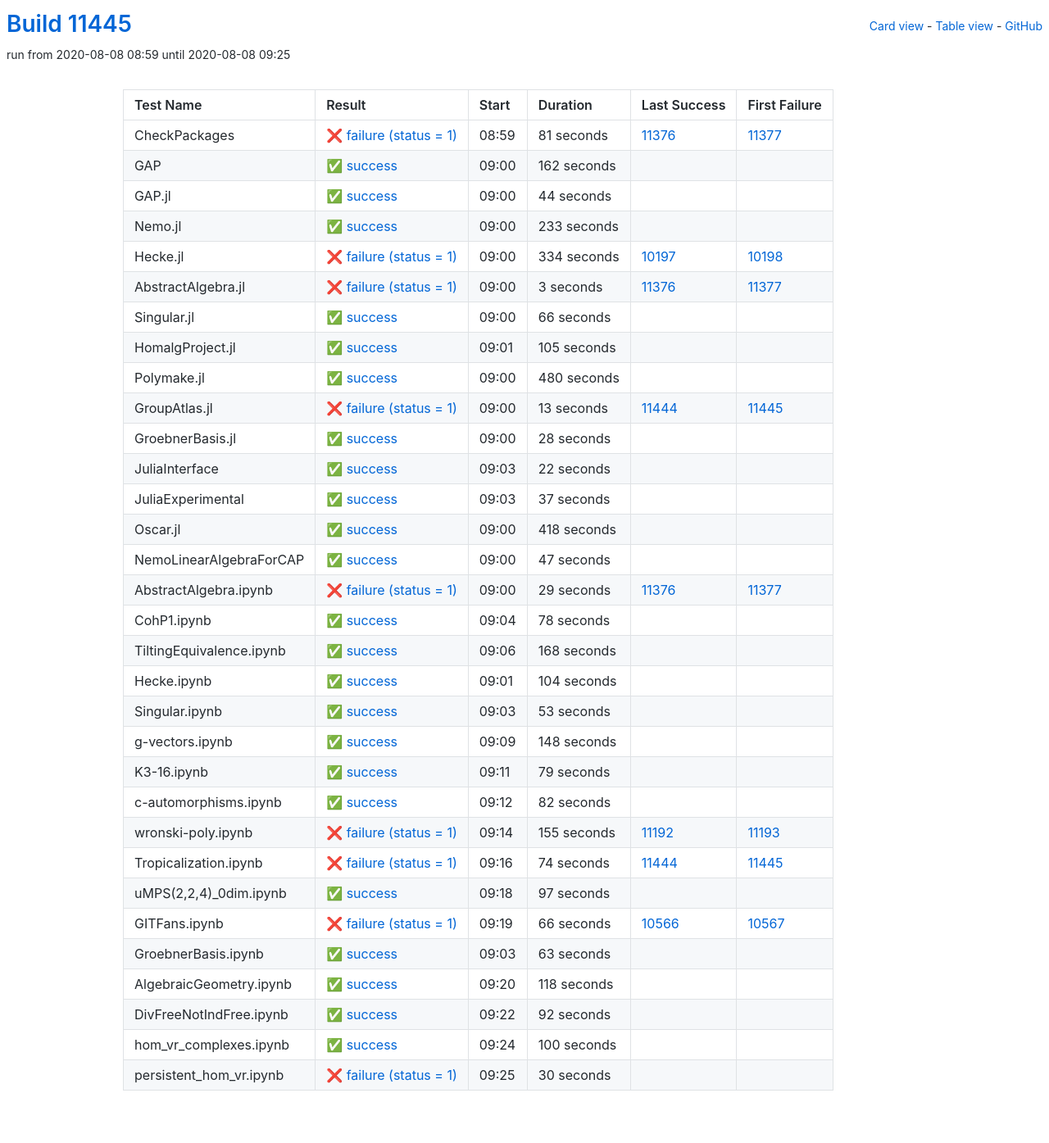
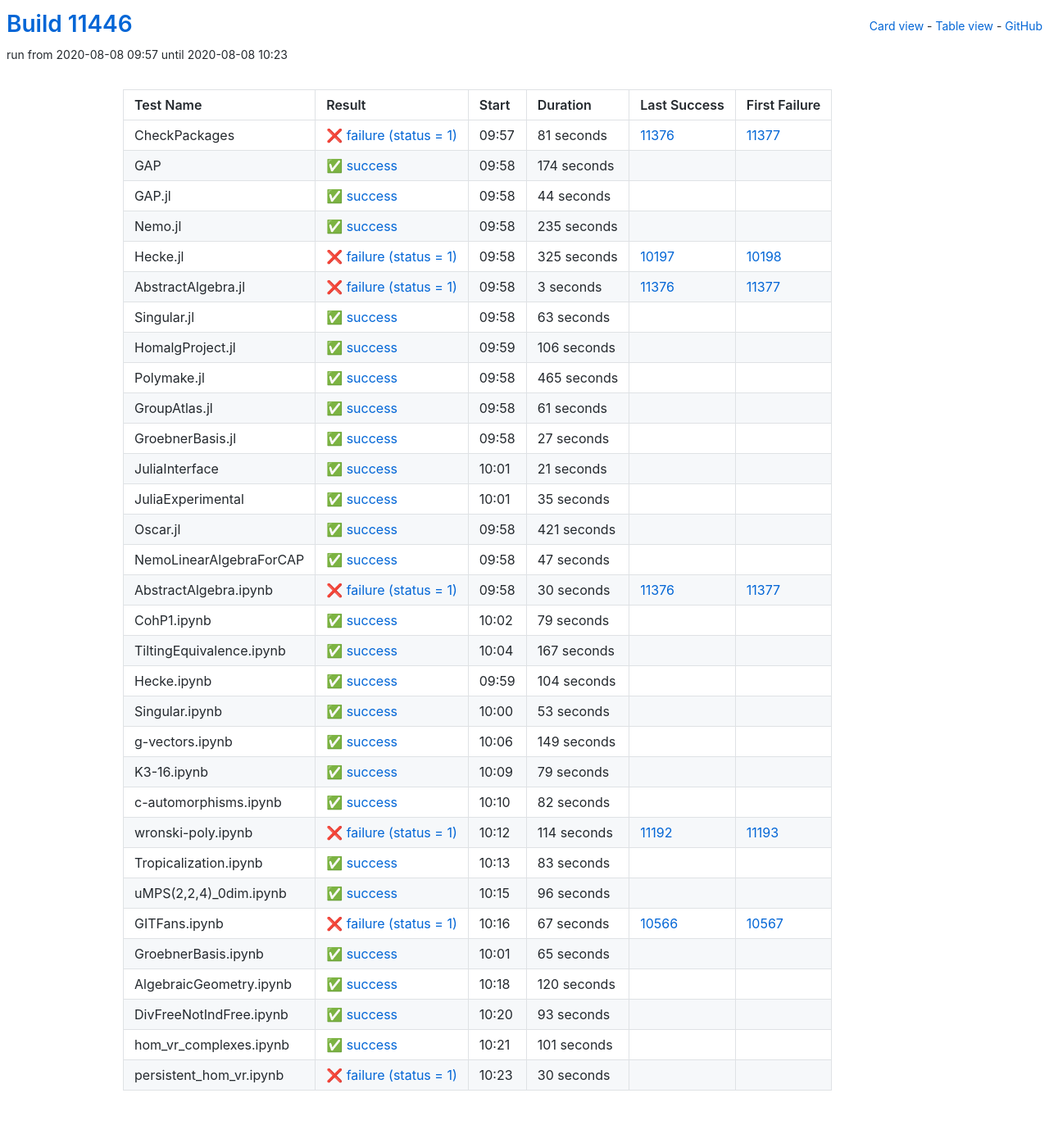
Before and after one commit to oscar-system/oscar-ci-status, a Jekyll site: the page built from table.html, in a window 1280 px wide. Shown: the whole page at 82% size. Built offline with Jekyll 4.4.1, drawn with Linux system fonts in a browser that asks for light colours.

Commit message:
Build #11446

```diff
--- a/_data/ci.yml
+++ b/_data/ci.yml
@@ -1,6 +1,6 @@
 ---
-build: 11445
-build_url: https://oscarci.mathematik.uni-kl.de/job/oscar/11445/
+build: 11446
+build_url: https://oscarci.mathematik.uni-kl.de/job/oscar/11446/
 job: oscar
 organization: oscar-system
 repo: oscar-ci-status
@@ -8,8 +8,8 @@
 tests:
 - name: CheckPackages
   id: checkpackages
-  log: https://oscarci.mathematik.uni-kl.de/job/oscar/11445/artifact/logs/build-11445/CheckPackages.log
-  start: 2020-08-08 08:59
+  log: https://oscarci.mathematik.uni-kl.de/job/oscar/11446/artifact/logs/build-11446/CheckPackages.log
+  start: 2020-08-08 09:57
   success: false
   exitcode: 1
   status: failure
@@ -20,20 +20,20 @@
   first_failure_url: https://oscarci.mathematik.uni-kl.de/job/oscar/11377/
 - name: GAP
   id: gap
-  log: https://oscarci.mathematik.uni-kl.de/job/oscar/11445/artifact/logs/build-11445/GAP.log
-  start: 2020-08-08 09:00
+  log: https://oscarci.mathematik.uni-kl.de/job/oscar/11446/artifact/logs/build-11446/GAP.log
+  start: 2020-08-08 09:58
   success: true
   exitcode: 0
   status: success
-  duration: 162
+  duration: 174
   last_success: false
   last_success_url:
   first_failure: false
   first_failure_url:
 - name: GAP.jl
   id: gap-jl
-  log: https://oscarci.mathematik.uni-kl.de/job/oscar/11445/artifact/logs/build-11445/GAP.jl.log
-  start: 2020-08-08 09:00
+  log: https://oscarci.mathematik.uni-kl.de/job/oscar/11446/artifact/logs/build-11446/GAP.jl.log
+  start: 2020-08-08 09:58
   success: true
   exitcode: 0
   status: success
@@ -44,32 +44,32 @@
   first_failure_url:
 - name: Nemo.jl
   id: nemo-jl
-  log: https://oscarci.mathematik.uni-kl.de/job/oscar/11445/artifact/logs/build-11445/Nemo.jl.log
-  start: 2020-08-08 09:00
+  log: https://oscarci.mathematik.uni-kl.de/job/oscar/11446/artifact/logs/build-11446/Nemo.jl.log
+  start: 2020-08-08 09:58
   success: true
   exitcode: 0
   status: success
-  duration: 233
+  duration: 235
   last_success: false
   last_success_url:
   first_failure: false
   first_failure_url:
 - name: Hecke.jl
   id: hecke-jl
-  log: https://oscarci.mathematik.uni-kl.de/job/oscar/11445/artifact/logs/build-11445/Hecke.jl.log
-  start: 2020-08-08 09:00
+  log: https://oscarci.mathematik.uni-kl.de/job/oscar/11446/artifact/logs/build-11446/Hecke.jl.log
+  start: 2020-08-08 09:58
   success: false
   exitcode: 1
   status: failure
-  duration: 334
+  duration: 325
   last_success: 10197
   last_success_url: https://oscarci.mathematik.uni-kl.de/job/oscar/10197/
   first_failure: 10198
   first_failure_url: https://oscarci.mathematik.uni-kl.de/job/oscar/10198/
 - name: AbstractAlgebra.jl
   id: abstractalgebra-jl
-  log: https://oscarci.mathematik.uni-kl.de/job/oscar/11445/artifact/logs/build-11445/AbstractAlgebra.jl.log
-  start: 2020-08-08 09:00
+  log: https://oscarci.mathematik.uni-kl.de/job/oscar/11446/artifact/logs/build-11446/AbstractAlgebra.jl.log
+  start: 2020-08-08 09:58
   success: false
   exitcode: 1
   status: failure
@@ -80,104 +80,104 @@
   first_failure_url: https://oscarci.mathematik.uni-kl.de/job/oscar/11377/
 - name: Singular.jl
   id: singular-jl
-  log: https://oscarci.mathematik.uni-kl.de/job/oscar/11445/artifact/logs/build-11445/Singular.jl.log
-  start: 2020-08-08 09:00
+  log: https://oscarci.mathematik.uni-kl.de/job/oscar/11446/artifact/logs/build-11446/Singular.jl.log
+  start: 2020-08-08 09:58
   success: true
   exitcode: 0
   status: success
-  duration: 66
+  duration: 63
   last_success: false
   last_success_url:
   first_failure: false
   first_failure_url:
 - name: HomalgProject.jl
   id: homalgproject-jl
-  log: https://oscarci.mathematik.uni-kl.de/job/oscar/11445/artifact/logs/build-11445/HomalgProject.jl.log
-  start: 2020-08-08 09:01
+  log: https://oscarci.mathematik.uni-kl.de/job/oscar/11446/artifact/logs/build-11446/HomalgProject.jl.log
+  start: 2020-08-08 09:59
   success: true
   exitcode: 0
   status: success
-  duration: 105
+  duration: 106
   last_success: false
   last_success_url:
   first_failure: false
   first_failure_url:
 - name: Polymake.jl
   id: polymake-jl
-  log: https://oscarci.mathematik.uni-kl.de/job/oscar/11445/artifact/logs/build-11445/Polymake.jl.log
-  start: 2020-08-08 09:00
+  log: https://oscarci.mathematik.uni-kl.de/job/oscar/11446/artifact/logs/build-11446/Polymake.jl.log
+  start: 2020-08-08 09:58
   success: true
   exitcode: 0
   status: success
-  duration: 480
+  duration: 465
   last_success: false
   last_success_url:
   first_failure: false
   first_failure_url:
 - name: GroupAtlas.jl
   id: groupatlas-jl
-  log: https://oscarci.mathematik.uni-kl.de/job/oscar/11445/artifact/logs/build-11445/GroupAtlas.jl.log
-  start: 2020-08-08 09:00
-  success: false
-  exitcode: 1
-  status: failure
-  duration: 13
-  last_success: 11444
-  last_success_url: https://oscarci.mathematik.uni-kl.de/job/oscar/11444/
-  first_failure: 11445
-  first_failure_url: https://oscarci.mathematik.uni-kl.de/job/oscar/11445/
-- name: GroebnerBasis.jl
-  id: groebnerbasis-jl
-  log: https://oscarci.mathematik.uni-kl.de/job/oscar/11445/artifact/logs/build-11445/GroebnerBasis.jl.log
-  start: 2020-08-08 09:00
+  log: https://oscarci.mathematik.uni-kl.de/job/oscar/11446/artifact/logs/build-11446/GroupAtlas.jl.log
+  start: 2020-08-08 09:58
   success: true
   exitcode: 0
   status: success
-  duration: 28
+  duration: 61
+  last_success: false
+  last_success_url:
+  first_failure: false
+  first_failure_url:
+- name: GroebnerBasis.jl
+  id: groebnerbasis-jl
+  log: https://oscarci.mathematik.uni-kl.de/job/oscar/11446/artifact/logs/build-11446/GroebnerBasis.jl.log
+  start: 2020-08-08 09:58
+  success: true
+  exitcode: 0
+  status: success
+  duration: 27
   last_success: false
   last_success_url:
   first_failure: false
   first_failure_url:
 - name: JuliaInterface
   id: juliainterface
-  log: https://oscarci.mathematik.uni-kl.de/job/oscar/11445/artifact/logs/build-11445/JuliaInterface.log
-  start: 2020-08-08 09:03
+  log: https://oscarci.mathematik.uni-kl.de/job/oscar/11446/artifact/logs/build-11446/JuliaInterface.log
+  start: 2020-08-08 10:01
   success: true
   exitcode: 0
   status: success
-  duration: 22
+  duration: 21
   last_success: false
   last_success_url:
   first_failure: false
   first_failure_url:
 - name: JuliaExperimental
   id: juliaexperimental
-  log: https://oscarci.mathematik.uni-kl.de/job/oscar/11445/artifact/logs/build-11445/JuliaExperimental.log
-  start: 2020-08-08 09:03
+  log: https://oscarci.mathematik.uni-kl.de/job/oscar/11446/artifact/logs/build-11446/JuliaExperimental.log
+  start: 2020-08-08 10:01
   success: true
   exitcode: 0
   status: success
-  duration: 37
+  duration: 35
   last_success: false
   last_success_url:
   first_failure: false
   first_failure_url:
 - name: Oscar.jl
   id: oscar-jl
-  log: https://oscarci.mathematik.uni-kl.de/job/oscar/11445/artifact/logs/build-11445/Oscar.jl.log
-  start: 2020-08-08 09:00
+  log: https://oscarci.mathematik.uni-kl.de/job/oscar/11446/artifact/logs/build-11446/Oscar.jl.log
+  start: 2020-08-08 09:58
   success: true
   exitcode: 0
   status: success
-  duration: 418
+  duration: 421
   last_success: false
   last_success_url:
   first_failure: false
   first_failure_url:
 - name: NemoLinearAlgebraForCAP
   id: nemolinearalgebraforcap
-  log: https://oscarci.mathematik.uni-kl.de/job/oscar/11445/artifact/logs/build-11445/NemoLinearAlgebraForCAP.log
-  start: 2020-08-08 09:00
+  log: https://oscarci.mathematik.uni-kl.de/job/oscar/11446/artifact/logs/build-11446/NemoLinearAlgebraForCAP.log
+  start: 2020-08-08 09:58
   success: true
   exitcode: 0
   status: success
@@ -188,44 +188,44 @@
   first_failure_url:
 - name: AbstractAlgebra.ipynb
   id: abstractalgebra-ipynb
-  log: https://oscarci.mathematik.uni-kl.de/job/oscar/11445/artifact/logs/build-11445/AbstractAlgebra.ipynb.log
-  start: 2020-08-08 09:00
+  log: https://oscarci.mathematik.uni-kl.de/job/oscar/11446/artifact/logs/build-11446/AbstractAlgebra.ipynb.log
+  start: 2020-08-08 09:58
   success: false
   exitcode: 1
   status: failure
-  duration: 29
+  duration: 30
   last_success: 11376
   last_success_url: https://oscarci.mathematik.uni-kl.de/job/oscar/11376/
   first_failure: 11377
   first_failure_url: https://oscarci.mathematik.uni-kl.de/job/oscar/11377/
 - name: CohP1.ipynb
   id: cohp1-ipynb
-  log: https://oscarci.mathematik.uni-kl.de/job/oscar/11445/artifact/logs/build-11445/CohP1.ipynb.log
-  start: 2020-08-08 09:04
+  log: https://oscarci.mathematik.uni-kl.de/job/oscar/11446/artifact/logs/build-11446/CohP1.ipynb.log
+  start: 2020-08-08 10:02
   success: true
   exitcode: 0
   status: success
-  duration: 78
+  duration: 79
   last_success: false
   last_success_url:
   first_failure: false
   first_failure_url:
 - name: TiltingEquivalence.ipynb
   id: tiltingequivalence-ipynb
-  log: https://oscarci.mathematik.uni-kl.de/job/oscar/11445/artifact/logs/build-11445/TiltingEquivalence.ipynb.log
-  start: 2020-08-08 09:06
+  log: https://oscarci.mathematik.uni-kl.de/job/oscar/11446/artifact/logs/build-11446/TiltingEquivalence.ipynb.log
+  start: 2020-08-08 10:04
   success: true
   exitcode: 0
   status: success
-  duration: 168
+  duration: 167
   last_success: false
   last_success_url:
   first_failure: false
   first_failure_url:
 - name: Hecke.ipynb
   id: hecke-ipynb
-  log: https://oscarci.mathematik.uni-kl.de/job/oscar/11445/artifact/logs/build-11445/Hecke.ipynb.log
-  start: 2020-08-08 09:01
+  log: https://oscarci.mathematik.uni-kl.de/job/oscar/11446/artifact/logs/build-11446/Hecke.ipynb.log
+  start: 2020-08-08 09:59
   success: true
   exitcode: 0
   status: success
@@ -236,8 +236,8 @@
   first_failure_url:
 - name: Singular.ipynb
   id: singular-ipynb
-  log: https://oscarci.mathematik.uni-kl.de/job/oscar/11445/artifact/logs/build-11445/Singular.ipynb.log
-  start: 2020-08-08 09:03
+  log: https://oscarci.mathematik.uni-kl.de/job/oscar/11446/artifact/logs/build-11446/Singular.ipynb.log
+  start: 2020-08-08 10:00
   success: true
   exitcode: 0
   status: success
@@ -248,20 +248,20 @@
   first_failure_url:
 - name: g-vectors.ipynb
   id: g-vectors-ipynb
-  log: https://oscarci.mathematik.uni-kl.de/job/oscar/11445/artifact/logs/build-11445/g-vectors.ipynb.log
-  start: 2020-08-08 09:09
+  log: https://oscarci.mathematik.uni-kl.de/job/oscar/11446/artifact/logs/build-11446/g-vectors.ipynb.log
+  start: 2020-08-08 10:06
   success: true
   exitcode: 0
   status: success
-  duration: 148
+  duration: 149
   last_success: false
   last_success_url:
   first_failure: false
   first_failure_url:
 - name: K3-16.ipynb
   id: k3-16-ipynb
-  log: https://oscarci.mathematik.uni-kl.de/job/oscar/11445/artifact/logs/build-11445/K3-16.ipynb.log
-  start: 2020-08-08 09:11
+  log: https://oscarci.mathematik.uni-kl.de/job/oscar/11446/artifact/logs/build-11446/K3-16.ipynb.log
+  start: 2020-08-08 10:09
   success: true
   exitcode: 0
   status: success
@@ -272,8 +272,8 @@
   first_failure_url:
 - name: c-automorphisms.ipynb
   id: c-automorphisms-ipynb
-  log: https://oscarci.mathematik.uni-kl.de/job/oscar/11445/artifact/logs/build-11445/c-automorphisms.ipynb.log
-  start: 2020-08-08 09:12
+  log: https://oscarci.mathematik.uni-kl.de/job/oscar/11446/artifact/logs/build-11446/c-automorphisms.ipynb.log
+  start: 2020-08-08 10:10
   success: true
   exitcode: 0
   status: success
@@ -284,104 +284,104 @@
   first_failure_url:
 - name: wronski-poly.ipynb
   id: wronski-poly-ipynb
-  log: https://oscarci.mathematik.uni-kl.de/job/oscar/11445/artifact/logs/build-11445/wronski-poly.ipynb.log
-  start: 2020-08-08 09:14
+  log: https://oscarci.mathematik.uni-kl.de/job/oscar/11446/artifact/logs/build-11446/wronski-poly.ipynb.log
+  start: 2020-08-08 10:12
   success: false
   exitcode: 1
   status: failure
-  duration: 155
+  duration: 114
   last_success: 11192
   last_success_url: https://oscarci.mathematik.uni-kl.de/job/oscar/11192/
   first_failure: 11193
   first_failure_url: https://oscarci.mathematik.uni-kl.de/job/oscar/11193/
 - name: Tropicalization.ipynb
   id: tropicalization-ipynb
-  log: https://oscarci.mathematik.uni-kl.de/job/oscar/11445/artifact/logs/build-11445/Tropicalization.ipynb.log
-  start: 2020-08-08 09:16
-  success: false
-  exitcode: 1
-  status: failure
-  duration: 74
-  last_success: 11444
-  last_success_url: https://oscarci.mathematik.uni-kl.de/job/oscar/11444/
-  first_failure: 11445
-  first_failure_url: https://oscarci.mathematik.uni-kl.de/job/oscar/11445/
-- name: uMPS(2,2,4)_0dim.ipynb
-  id: umps-2-2-4-0dim-ipynb
-  log: https://oscarci.mathematik.uni-kl.de/job/oscar/11445/artifact/logs/build-11445/uMPS-2-2-4-_0dim.ipynb.log
-  start: 2020-08-08 09:18
+  log: https://oscarci.mathematik.uni-kl.de/job/oscar/11446/artifact/logs/build-11446/Tropicalization.ipynb.log
+  start: 2020-08-08 10:13
   success: true
   exitcode: 0
   status: success
-  duration: 97
+  duration: 83
+  last_success: false
+  last_success_url:
+  first_failure: false
+  first_failure_url:
+- name: uMPS(2,2,4)_0dim.ipynb
+  id: umps-2-2-4-0dim-ipynb
+  log: https://oscarci.mathematik.uni-kl.de/job/oscar/11446/artifact/logs/build-11446/uMPS-2-2-4-_0dim.ipynb.log
+  start: 2020-08-08 10:15
+  success: true
+  exitcode: 0
+  status: success
+  duration: 96
   last_success: false
   last_success_url:
   first_failure: false
   first_failure_url:
 - name: GITFans.ipynb
   id: gitfans-ipynb
-  log: https://oscarci.mathematik.uni-kl.de/job/oscar/11445/artifact/logs/build-11445/GITFans.ipynb.log
-  start: 2020-08-08 09:19
+  log: https://oscarci.mathematik.uni-kl.de/job/oscar/11446/artifact/logs/build-11446/GITFans.ipynb.log
+  start: 2020-08-08 10:16
   success: false
   exitcode: 1
   status: failure
-  duration: 66
+  duration: 67
   last_success: 10566
   last_success_url: https://oscarci.mathematik.uni-kl.de/job/oscar/10566/
   first_failure: 10567
   first_failure_url: https://oscarci.mathematik.uni-kl.de/job/oscar/10567/
 - name: GroebnerBasis.ipynb
   id: groebnerbasis-ipynb
-  log: https://oscarci.mathematik.uni-kl.de/job/oscar/11445/artifact/logs/build-11445/GroebnerBasis.ipynb.log
-  start: 2020-08-08 09:03
+  log: https://oscarci.mathematik.uni-kl.de/job/oscar/11446/artifact/logs/build-11446/GroebnerBasis.ipynb.log
+  start: 2020-08-08 10:01
   success: true
   exitcode: 0
   status: success
-  duration: 63
+  duration: 65
   last_success: false
   last_success_url:
   first_failure: false
   first_failure_url:
 - name: AlgebraicGeometry.ipynb
   id: algebraicgeometry-ipynb
-  log: https://oscarci.mathematik.uni-kl.de/job/oscar/11445/artifact/logs/build-11445/AlgebraicGeometry.ipynb.log
-  start: 2020-08-08 09:20
+  log: https://oscarci.mathematik.uni-kl.de/job/oscar/11446/artifact/logs/build-11446/AlgebraicGeometry.ipynb.log
+  start: 2020-08-08 10:18
   success: true
   exitcode: 0
   status: success
-  duration: 118
+  duration: 120
   last_success: false
   last_success_url:
   first_failure: false
   first_failure_url:
 - name: DivFreeNotIndFree.ipynb
   id: divfreenotindfree-ipynb
-  log: https://oscarci.mathematik.uni-kl.de/job/oscar/11445/artifact/logs/build-11445/DivFreeNotIndFree.ipynb.log
-  start: 2020-08-08 09:22
+  log: https://oscarci.mathematik.uni-kl.de/job/oscar/11446/artifact/logs/build-11446/DivFreeNotIndFree.ipynb.log
+  start: 2020-08-08 10:20
   success: true
   exitcode: 0
   status: success
-  duration: 92
+  duration: 93
   last_success: false
   last_success_url:
   first_failure: false
   first_failure_url:
 - name: hom_vr_complexes.ipynb
   id: hom-vr-complexes-ipynb
-  log: https://oscarci.mathematik.uni-kl.de/job/oscar/11445/artifact/logs/build-11445/hom_vr_complexes.ipynb.log
-  start: 2020-08-08 09:24
+  log: https://oscarci.mathematik.uni-kl.de/job/oscar/11446/artifact/logs/build-11446/hom_vr_complexes.ipynb.log
+  start: 2020-08-08 10:21
   success: true
   exitcode: 0
   status: success
-  duration: 100
+  duration: 101
   last_success: false
   last_success_url:
   first_failure: false
   first_failure_url:
 - name: persistent_hom_vr.ipynb
   id: persistent-hom-vr-ipynb
-  log: https://oscarci.mathematik.uni-kl.de/job/oscar/11445/artifact/logs/build-11445/persistent_hom_vr.ipynb.log
-  start: 2020-08-08 09:25
+  log: https://oscarci.mathematik.uni-kl.de/job/oscar/11446/artifact/logs/build-11446/persistent_hom_vr.ipynb.log
+  start: 2020-08-08 10:23
   success: false
   exitcode: 1
   status: failure
```
Also changed, not shown: README.md.
